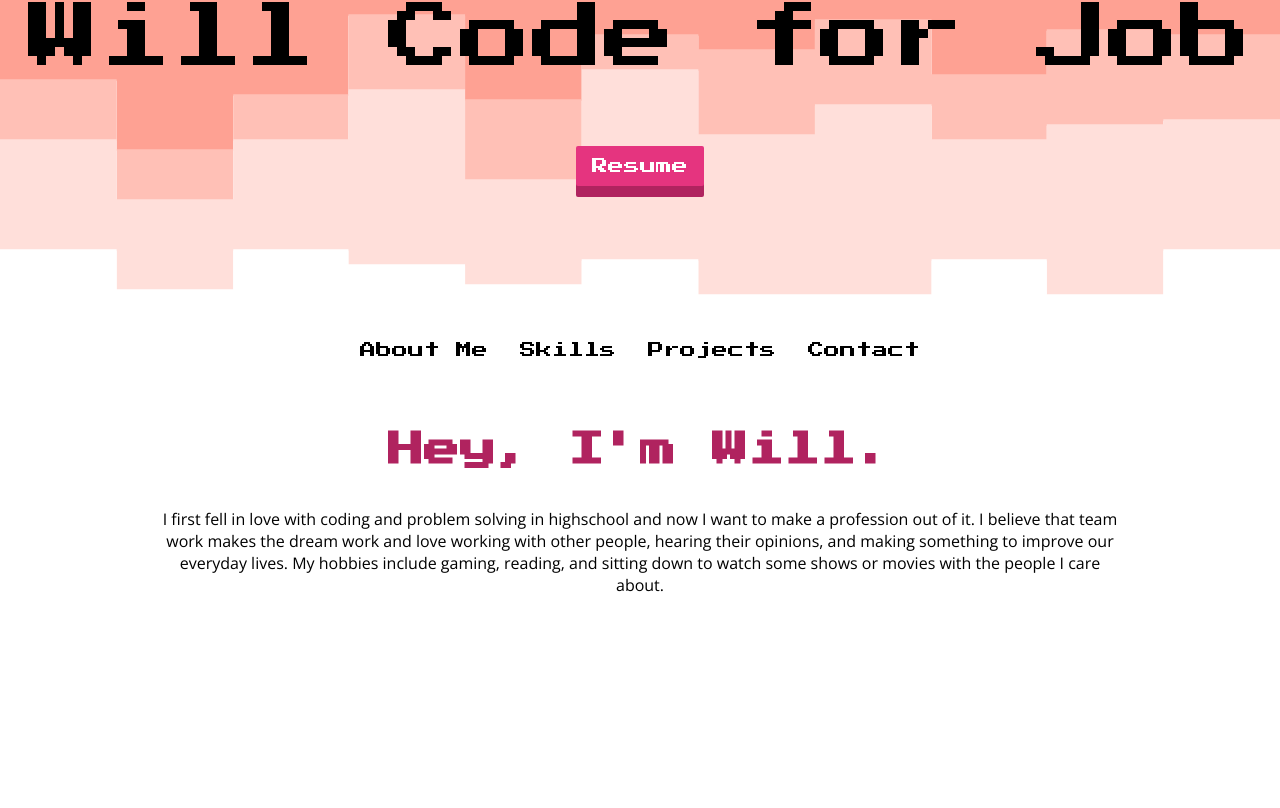
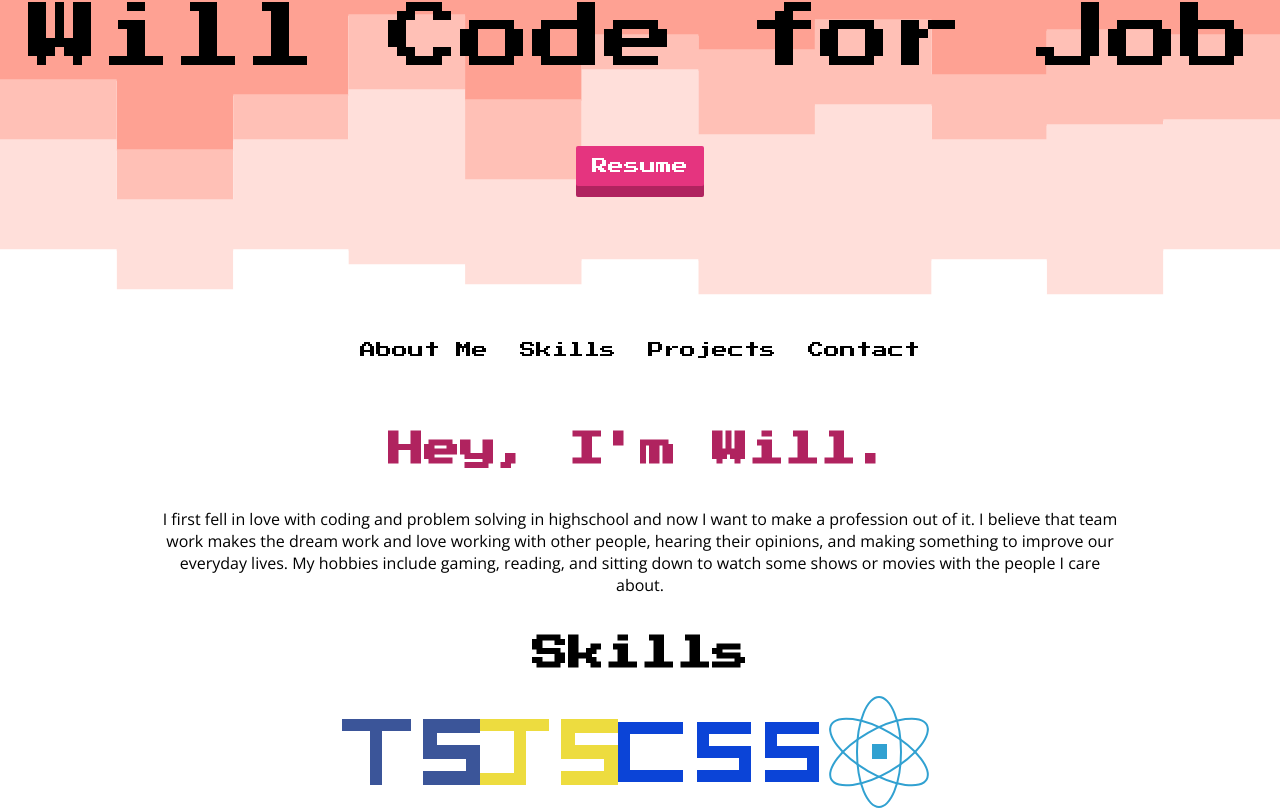
Before and after one commit to programmergeek/personal-site, a React (Create React App) app: page / in a window 1280 px wide. Shown: the part 170-978 px from the top of the page. Before the commit the page ends 800 px from the top, so only its background shows below. Built offline with nearby package versions, Linux system fonts and the light colour scheme.

Commit message:
[rect/component/new] skills component

```diff
--- a/src/App.tsx
+++ b/src/App.tsx
@@ -1,6 +1,6 @@
 import React from "react";
 import "./App.css";
-import { AboutMe, HeroBanner, Navbar } from "./Components";
+import { AboutMe, HeroBanner, Navbar, Skills } from "./Components";
 
 function App() {
   return (
@@ -8,6 +8,7 @@ function App() {
       <HeroBanner />
       <Navbar />
       <AboutMe />
+      <Skills />
     </div>
   );
 }
--- /dev/null
+++ b/src/Components/Skills.tsx
@@ -0,0 +1,19 @@
+import React from "react";
+import TS from "./../assets/images/TS.svg";
+import JS from "./../assets/images/JS.svg";
+import CSS from "./../assets/images/CSS.svg";
+import ReactSVG from "./../assets/images/React.svg";
+
+export const Skills: React.FC = () => {
+  return (
+    <div>
+      <h1 className="header">Skills</h1>
+      <div className="d-flex center">
+        <img src={TS} alt="typescript" className="image-padding" />
+        <img src={JS} alt="javascript" className="image-padding" />
+        <img src={CSS} alt="css" className="image-padding" />
+        <img src={ReactSVG} alt="react" className="image-padding" />
+      </div>
+    </div>
+  );
+};
--- a/src/Components/index.ts
+++ b/src/Components/index.ts
@@ -1,3 +1,4 @@
 export * from "./HeroBanner/HeroBanner";
 export * from "./navbar/Navbar";
 export * from "./AboutMe";
+export * from "./Skills";
```
